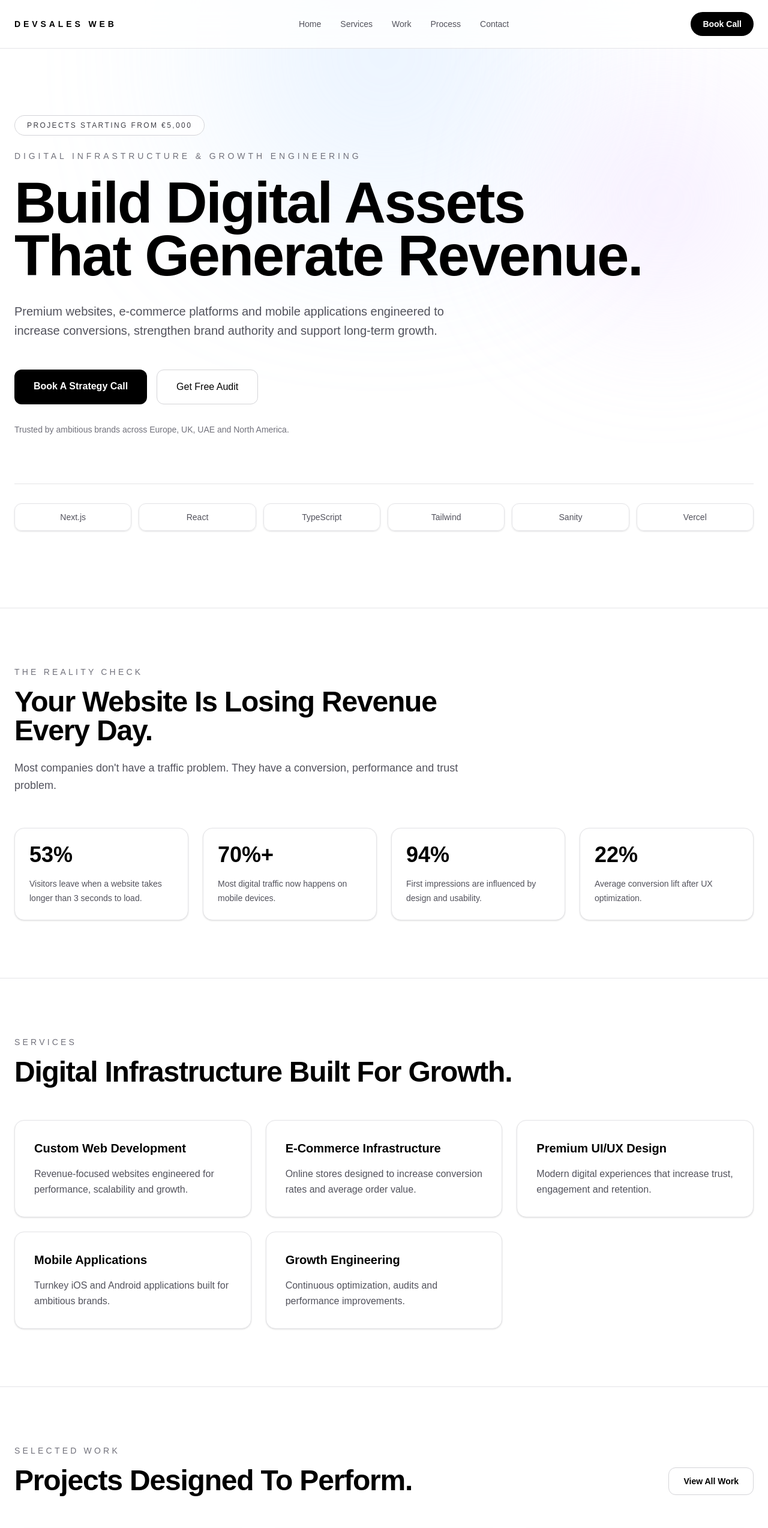
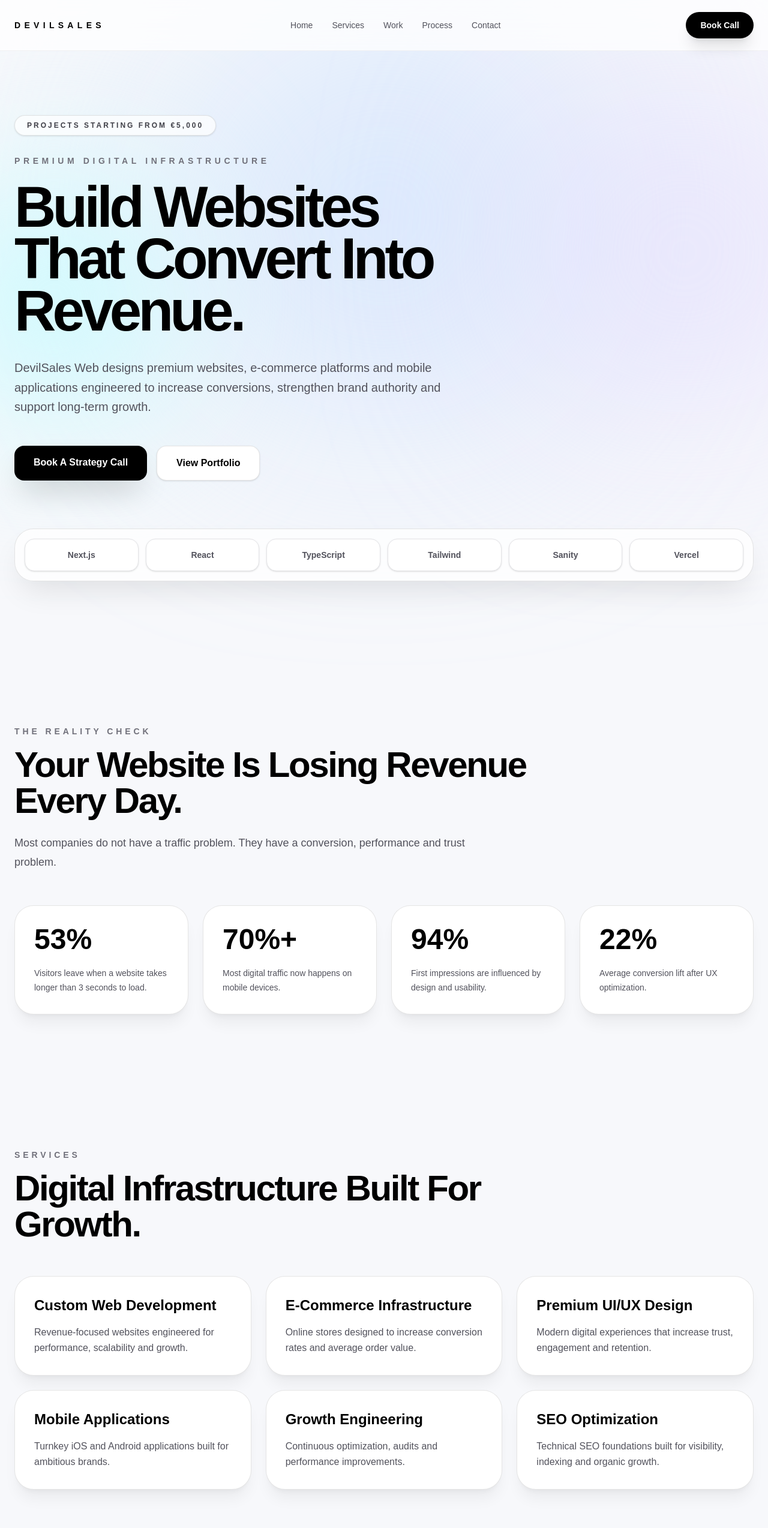
Before and after one commit to maxcode34423242323/devsales-web, a Next.js app: page / in a window 1280 px wide. Shown: the top 2547 px of the page at 60% size. Built offline with nearby package versions, Linux system fonts and the light colour scheme.

Commit message:
Upgrade homepage premium design

```diff
--- a/app/components/Navbar.tsx
+++ b/app/components/Navbar.tsx
@@ -2,32 +2,28 @@ import Link from "next/link";
 
 export default function Navbar() {
   return (
-    <header className="fixed left-0 top-0 z-50 w-full border-b border-zinc-200 bg-white/80 backdrop-blur-xl">
+    <header className="fixed left-0 top-0 z-50 w-full border-b border-black/5 bg-white/75 backdrop-blur-2xl">
       <div className="mx-auto flex max-w-7xl items-center justify-between px-6 py-5">
         <Link
           href="/"
-          className="text-sm font-bold uppercase tracking-[0.35em] text-black"
+          className="text-sm font-black uppercase tracking-[0.45em] text-black"
         >
-          DevSales Web
+          DEVILSALES
         </Link>
 
-        <nav className="hidden items-center gap-8 text-sm text-zinc-600 md:flex">
+        <nav className="hidden items-center gap-8 text-sm font-medium text-zinc-600 md:flex">
           <Link href="/" className="transition hover:text-black">
             Home
           </Link>
-
           <Link href="/#services" className="transition hover:text-black">
             Services
           </Link>
-
-          <Link href="/#work" className="transition hover:text-black">
+          <Link href="/work" className="transition hover:text-black">
             Work
           </Link>
-
           <Link href="/#process" className="transition hover:text-black">
             Process
           </Link>
-
           <Link href="/contact" className="transition hover:text-black">
             Contact
           </Link>
@@ -35,7 +31,7 @@ export default function Navbar() {
 
         <Link
           href="/contact"
-          className="rounded-full bg-black px-5 py-2.5 text-sm font-semibold text-white transition hover:opacity-90"
+          className="rounded-full bg-black px-6 py-3 text-sm font-bold text-white shadow-xl shadow-black/10 transition hover:-translate-y-0.5 hover:opacity-90"
         >
           Book Call
         </Link>
--- a/app/page.tsx
+++ b/app/page.tsx
@@ -7,208 +7,166 @@ import Footer from "./components/Footer";
 
 export default function Home() {
   const services = [
-    {
-      title: "Custom Web Development",
-      description:
-        "Revenue-focused websites engineered for performance, scalability and growth.",
-    },
-    {
-      title: "E-Commerce Infrastructure",
-      description:
-        "Online stores designed to increase conversion rates and average order value.",
-    },
-    {
-      title: "Premium UI/UX Design",
-      description:
-        "Modern digital experiences that increase trust, engagement and retention.",
-    },
-    {
-      title: "Mobile Applications",
-      description:
-        "Turnkey iOS and Android applications built for ambitious brands.",
-    },
-    {
-      title: "Growth Engineering",
-      description:
-        "Continuous optimization, audits and performance improvements.",
-    },
+    ["Custom Web Development", "Revenue-focused websites engineered for performance, scalability and growth."],
+    ["E-Commerce Infrastructure", "Online stores designed to increase conversion rates and average order value."],
+    ["Premium UI/UX Design", "Modern digital experiences that increase trust, engagement and retention."],
+    ["Mobile Applications", "Turnkey iOS and Android applications built for ambitious brands."],
+    ["Growth Engineering", "Continuous optimization, audits and performance improvements."],
+    ["SEO Optimization", "Technical SEO foundations built for visibility, indexing and organic growth."],
   ];
 
   const process = ["Discover", "Design", "Develop", "Launch", "Optimize"];
 
-  const technologies = [
-    "Next.js",
-    "React",
-    "TypeScript",
-    "Tailwind",
-    "Sanity",
-    "Vercel",
-  ];
+  const technologies = ["Next.js", "React", "TypeScript", "Tailwind", "Sanity", "Vercel"];
 
   return (
-    <main className="min-h-screen bg-white text-black">
+    <main className="min-h-screen overflow-hidden bg-[#f7f8fb] text-black">
       <Navbar />
 
-      {/* HERO */}
-      <section className="relative overflow-hidden bg-white">
-        <div className="absolute -top-40 left-1/2 h-[500px] w-[500px] -translate-x-1/2 rounded-full bg-blue-200 opacity-40 blur-[140px]" />
-        <div className="absolute right-0 top-40 h-[350px] w-[350px] rounded-full bg-purple-200 opacity-40 blur-[120px]" />
+      <section className="relative px-6 pb-32 pt-48">
+        <div className="absolute left-1/2 top-0 h-[720px] w-[720px] -translate-x-1/2 rounded-full bg-blue-200/50 blur-[160px]" />
+        <div className="absolute right-[-120px] top-40 h-[520px] w-[520px] rounded-full bg-violet-200/60 blur-[150px]" />
+        <div className="absolute left-[-120px] top-72 h-[420px] w-[420px] rounded-full bg-cyan-100 blur-[130px]" />
 
-        <div className="relative mx-auto max-w-7xl px-6 pb-32 pt-48">
+        <div className="relative mx-auto max-w-7xl">
           <motion.div
-            initial={{ opacity: 0, y: 40 }}
+            initial={{ opacity: 0, y: 34 }}
             animate={{ opacity: 1, y: 0 }}
             transition={{ duration: 0.8 }}
+            className="max-w-6xl"
           >
-            <div className="mb-6 inline-flex rounded-full border border-zinc-300 bg-white/70 px-5 py-2 text-xs font-medium uppercase tracking-[0.2em] text-zinc-700 backdrop-blur">
+            <div className="mb-8 inline-flex rounded-full border border-black/10 bg-white/70 px-5 py-2 text-xs font-bold uppercase tracking-[0.25em] text-zinc-700 shadow-sm backdrop-blur">
               Projects Starting From €5,000
             </div>
 
-            <p className="mb-6 text-sm uppercase tracking-[0.35em] text-zinc-500">
-              Digital Infrastructure & Growth Engineering
+            <p className="mb-6 text-sm font-semibold uppercase tracking-[0.4em] text-zinc-500">
+              Premium Digital Infrastructure
             </p>
 
-            <h1 className="max-w-6xl text-6xl font-bold leading-[0.92] tracking-tight text-black md:text-8xl">
-              Build Digital Assets
+            <h1 className="text-6xl font-black leading-[0.9] tracking-[-0.06em] text-black md:text-8xl">
+              Build Websites
               <br />
-              That Generate Revenue.
+              That Convert Into
+              <br />
+              Revenue.
             </h1>
 
-            <p className="mt-8 max-w-3xl text-xl leading-relaxed text-zinc-600">
-              Premium websites, e-commerce platforms and mobile applications
-              engineered to increase conversions, strengthen brand authority and
-              support long-term growth.
+            <p className="mt-9 max-w-3xl text-xl leading-relaxed text-zinc-600">
+              DevilSales Web designs premium websites, e-commerce platforms and
+              mobile applications engineered to increase conversions, strengthen
+              brand authority and support long-term growth.
             </p>
 
             <div className="mt-12 flex flex-wrap gap-4">
               <Link
                 href="/contact"
-                className="rounded-xl bg-black px-8 py-4 font-semibold text-white transition hover:opacity-90"
+                className="rounded-2xl bg-black px-8 py-4 font-bold text-white shadow-2xl shadow-black/20 transition hover:-translate-y-1 hover:opacity-90"
               >
                 Book A Strategy Call
               </Link>
 
               <Link
-                href="/contact"
-                className="rounded-xl border border-zinc-300 bg-white px-8 py-4 transition hover:bg-zinc-50"
+                href="/work"
+                className="rounded-2xl border border-black/10 bg-white px-8 py-4 font-bold text-black shadow-sm transition hover:-translate-y-1 hover:shadow-xl"
               >
-                Get Free Audit
+                View Portfolio
               </Link>
             </div>
-
-            <p className="mt-8 text-sm text-zinc-500">
-              Trusted by ambitious brands across Europe, UK, UAE and North
-              America.
-            </p>
           </motion.div>
 
           <motion.div
-            initial={{ opacity: 0, y: 30 }}
+            initial={{ opacity: 0, y: 34 }}
             animate={{ opacity: 1, y: 0 }}
-            transition={{ delay: 0.3, duration: 0.8 }}
-            className="mt-20 grid gap-3 border-t border-zinc-200 pt-8 sm:grid-cols-3 md:grid-cols-6"
+            transition={{ delay: 0.25, duration: 0.8 }}
+            className="mt-20 rounded-[2rem] border border-black/10 bg-white/75 p-4 shadow-2xl shadow-black/10 backdrop-blur-xl"
           >
+            <div className="grid gap-3 sm:grid-cols-3 md:grid-cols-6">
               {technologies.map((tech) => (
                 <div
                   key={tech}
-                className="rounded-xl border border-zinc-200 bg-white/70 px-4 py-3 text-center text-sm text-zinc-600 shadow-sm backdrop-blur"
+                  className="rounded-2xl border border-zinc-200 bg-white px-4 py-4 text-center text-sm font-semibold text-zinc-600 shadow-sm"
                 >
                   {tech}
                 </div>
               ))}
+            </div>
           </motion.div>
         </div>
       </section>
 
-      {/* REVENUE LEAKS */}
-      <section className="mx-auto max-w-7xl border-t border-zinc-200 px-6 py-24">
-        <div className="max-w-3xl">
-          <p className="mb-4 text-sm uppercase tracking-[0.3em] text-zinc-500">
+      <section className="mx-auto max-w-7xl px-6 py-28">
+        <p className="mb-4 text-sm font-semibold uppercase tracking-[0.35em] text-zinc-500">
           The Reality Check
         </p>
 
-          <h2 className="text-4xl font-bold tracking-tight text-black md:text-5xl">
+        <h2 className="max-w-4xl text-5xl font-black tracking-[-0.04em] md:text-6xl">
           Your Website Is Losing Revenue Every Day.
         </h2>
 
-          <p className="mt-6 text-lg leading-relaxed text-zinc-600">
-            Most companies don&apos;t have a traffic problem. They have a
-            conversion, performance and trust problem.
+        <p className="mt-6 max-w-3xl text-lg leading-8 text-zinc-600">
+          Most companies do not have a traffic problem. They have a conversion,
+          performance and trust problem.
         </p>
-        </div>
 
         <div className="mt-14 grid gap-6 md:grid-cols-4">
           {[
-            [
-              "53%",
-              "Visitors leave when a website takes longer than 3 seconds to load.",
-            ],
+            ["53%", "Visitors leave when a website takes longer than 3 seconds to load."],
             ["70%+", "Most digital traffic now happens on mobile devices."],
             ["94%", "First impressions are influenced by design and usability."],
             ["22%", "Average conversion lift after UX optimization."],
           ].map(([number, text]) => (
             <motion.div
               key={number}
-              whileHover={{ y: -6 }}
-              className="rounded-2xl border border-zinc-200 bg-white p-6 shadow-sm transition"
+              whileHover={{ y: -8 }}
+              className="rounded-[2rem] border border-black/10 bg-white p-8 shadow-xl shadow-black/5"
             >
-              <p className="text-4xl font-bold text-black">{number}</p>
-              <p className="mt-4 text-sm leading-6 text-zinc-600">{text}</p>
+              <p className="text-5xl font-black">{number}</p>
+              <p className="mt-5 text-sm leading-6 text-zinc-600">{text}</p>
             </motion.div>
           ))}
         </div>
       </section>
 
-      {/* SERVICES */}
-      <section
-        id="services"
-        className="mx-auto max-w-7xl border-t border-zinc-200 px-6 py-24"
-      >
-        <p className="mb-4 text-sm uppercase tracking-[0.3em] text-zinc-500">
+      <section id="services" className="mx-auto max-w-7xl px-6 py-28">
+        <p className="mb-4 text-sm font-semibold uppercase tracking-[0.35em] text-zinc-500">
           Services
         </p>
 
-        <h2 className="max-w-4xl text-4xl font-bold tracking-tight text-black md:text-5xl">
+        <h2 className="max-w-4xl text-5xl font-black tracking-[-0.04em] md:text-6xl">
           Digital Infrastructure Built For Growth.
         </h2>
 
         <div className="mt-14 grid gap-6 md:grid-cols-2 lg:grid-cols-3">
-          {services.map((service) => (
+          {services.map(([title, description]) => (
             <motion.div
-              key={service.title}
-              whileHover={{ y: -6 }}
-              className="rounded-2xl border border-zinc-200 bg-white p-8 shadow-sm transition"
+              key={title}
+              whileHover={{ y: -8 }}
+              className="rounded-[2rem] border border-black/10 bg-white p-8 shadow-xl shadow-black/5"
             >
-              <h3 className="text-xl font-semibold text-black">
-                {service.title}
-              </h3>
+              <h3 className="text-2xl font-black">{title}</h3>
               <p className="mt-4 leading-relaxed text-zinc-600">
-                {service.description}
+                {description}
               </p>
             </motion.div>
           ))}
         </div>
       </section>
 
-      {/* WORK */}
-      <section
-        id="work"
-        className="mx-auto max-w-7xl border-t border-zinc-200 px-6 py-24"
-      >
-        <div className="flex flex-col justify-between gap-6 md:flex-row md:items-end">
+      <section id="work" className="mx-auto max-w-7xl px-6 py-28">
+        <div className="flex flex-col justify-between gap-8 md:flex-row md:items-end">
           <div>
-            <p className="mb-4 text-sm uppercase tracking-[0.3em] text-zinc-500">
+            <p className="mb-4 text-sm font-semibold uppercase tracking-[0.35em] text-zinc-500">
               Selected Work
             </p>
 
-            <h2 className="max-w-4xl text-4xl font-bold tracking-tight text-black md:text-5xl">
+            <h2 className="max-w-4xl text-5xl font-black tracking-[-0.04em] md:text-6xl">
               Projects Designed To Perform.
             </h2>
           </div>
 
           <Link
             href="/work"
-            className="w-fit rounded-xl border border-zinc-300 bg-white px-6 py-3 text-sm font-semibold text-black transition hover:bg-zinc-50"
+            className="w-fit rounded-2xl border border-black/10 bg-white px-7 py-4 font-bold shadow-sm transition hover:-translate-y-1 hover:shadow-xl"
           >
             View All Work
           </Link>
@@ -217,120 +175,103 @@ export default function Home() {
         <div className="mt-14 grid gap-6 md:grid-cols-3">
           <Link
             href="/work/devilsales-auto"
-            className="group overflow-hidden rounded-2xl border border-zinc-200 bg-white shadow-sm transition hover:-translate-y-1 hover:shadow-xl"
+            className="group overflow-hidden rounded-[2rem] border border-black/10 bg-white shadow-xl shadow-black/5 transition hover:-translate-y-2 hover:shadow-2xl"
           >
-            <div className="h-56 overflow-hidden border-b border-zinc-200">
+            <div className="h-64 overflow-hidden border-b border-zinc-200">
               <img
                 src="/images/devilsales-home.png"
                 alt="DevilSales Auto"
-                className="h-full w-full object-cover transition duration-500 group-hover:scale-105"
+                className="h-full w-full object-cover transition duration-700 group-hover:scale-105"
               />
             </div>
 
             <div className="p-8">
-              <h3 className="text-2xl font-bold text-black">DevilSales Auto</h3>
+              <h3 className="text-3xl font-black">DevilSales Auto</h3>
               <p className="mt-3 text-zinc-600">Luxury Automotive Platform</p>
-              <p className="mt-8 text-sm text-zinc-500 transition group-hover:text-black">
+              <p className="mt-8 text-sm font-bold text-zinc-500 group-hover:text-black">
                 View Case Study →
               </p>
             </div>
           </Link>
 
-          <div className="group overflow-hidden rounded-2xl border border-zinc-200 bg-white shadow-sm transition hover:-translate-y-1 hover:shadow-xl">
-            <div className="h-56 overflow-hidden border-b border-zinc-200">
-              <img
-                src="/images/elite-estates.png"
-                alt="Elite Estates"
-                className="h-full w-full object-cover transition duration-500 group-hover:scale-105"
-              />
+          {[
+            ["Elite Estates", "Luxury Real Estate Experience"],
+            ["Apex Legal", "Premium Law Firm Transformation"],
+          ].map(([title, subtitle]) => (
+            <div
+              key={title}
+              className="overflow-hidden rounded-[2rem] border border-black/10 bg-white shadow-xl shadow-black/5 opacity-80"
+            >
+              <div className="flex h-64 items-center justify-center bg-zinc-100">
+                <p className="text-sm font-bold uppercase tracking-[0.25em] text-zinc-400">
+                  Coming Soon
+                </p>
               </div>
 
               <div className="p-8">
-              <h3 className="text-2xl font-bold text-black">Elite Estates</h3>
-              <p className="mt-3 text-zinc-600">
-                Luxury Real Estate Experience
+                <h3 className="text-3xl font-black">{title}</h3>
+                <p className="mt-3 text-zinc-600">{subtitle}</p>
+                <p className="mt-8 text-sm font-bold text-zinc-500">
+                  Case Study In Progress
                 </p>
-              <p className="mt-8 text-sm text-zinc-500">Coming Soon</p>
               </div>
             </div>
-
-          <div className="group overflow-hidden rounded-2xl border border-zinc-200 bg-white shadow-sm transition hover:-translate-y-1 hover:shadow-xl">
-            <div className="h-56 overflow-hidden border-b border-zinc-200">
-              <img
-                src="/images/apex-legal.png"
-                alt="Apex Legal"
-                className="h-full w-full object-cover transition duration-500 group-hover:scale-105"
-              />
-            </div>
-
-            <div className="p-8">
-              <h3 className="text-2xl font-bold text-black">Apex Legal</h3>
-              <p className="mt-3 text-zinc-600">
-                Premium Law Firm Transformation
-              </p>
-              <p className="mt-8 text-sm text-zinc-500">Coming Soon</p>
-            </div>
-          </div>
+          ))}
         </div>
       </section>
 
-      {/* PROCESS */}
-      <section
-        id="process"
-        className="mx-auto max-w-7xl border-t border-zinc-200 px-6 py-24"
-      >
-        <p className="mb-4 text-sm uppercase tracking-[0.3em] text-zinc-500">
+      <section id="process" className="mx-auto max-w-7xl px-6 py-28">
+        <p className="mb-4 text-sm font-semibold uppercase tracking-[0.35em] text-zinc-500">
           Process
         </p>
 
-        <h2 className="max-w-4xl text-4xl font-bold tracking-tight text-black md:text-5xl">
-          The DevSales Method.
+        <h2 className="max-w-4xl text-5xl font-black tracking-[-0.04em] md:text-6xl">
+          The DevilSales Method.
         </h2>
 
         <div className="mt-14 grid gap-6 md:grid-cols-5">
           {process.map((step, index) => (
             <motion.div
               key={step}
-              whileHover={{ y: -6 }}
-              className="rounded-2xl border border-zinc-200 bg-white p-6 text-center shadow-sm transition"
+              whileHover={{ y: -8 }}
+              className="rounded-[2rem] border border-black/10 bg-white p-8 text-center shadow-xl shadow-black/5"
             >
-              <p className="text-sm text-zinc-500">0{index + 1}</p>
-              <h3 className="mt-2 text-xl font-semibold text-black">{step}</h3>
+              <p className="text-sm font-bold text-zinc-400">
+                0{index + 1}
+              </p>
+              <h3 className="mt-3 text-2xl font-black">{step}</h3>
             </motion.div>
           ))}
         </div>
       </section>
 
-      {/* CTA */}
       <section
         id="contact"
-        className="relative overflow-hidden border-t border-zinc-200 bg-zinc-50 px-6 py-32"
+        className="relative overflow-hidden bg-black px-6 py-32 text-white"
       >
-        <div className="absolute left-1/2 top-20 h-[350px] w-[350px] -translate-x-1/2 rounded-full bg-blue-200 opacity-40 blur-[120px]" />
+        <div className="absolute left-1/2 top-20 h-[420px] w-[420px] -translate-x-1/2 rounded-full bg-blue-500/30 blur-[140px]" />
 
         <div className="relative mx-auto max-w-7xl">
-          <div className="max-w-4xl">
-            <p className="mb-4 text-sm uppercase tracking-[0.3em] text-zinc-500">
+          <p className="mb-4 text-sm font-semibold uppercase tracking-[0.35em] text-zinc-400">
             Free Audit
           </p>
 
-            <h2 className="text-5xl font-bold leading-tight tracking-tight text-black">
+          <h2 className="max-w-4xl text-5xl font-black leading-tight tracking-[-0.04em] md:text-6xl">
             Get A Free 60-Second Video Audit.
           </h2>
 
-            <p className="mt-8 text-xl leading-relaxed text-zinc-600">
-              We&apos;ll identify the biggest conversion leaks on your website
-              and show you exactly where revenue is being lost.
+          <p className="mt-8 max-w-3xl text-xl leading-relaxed text-zinc-300">
+            We will identify the biggest conversion leaks on your website and
+            show exactly where revenue is being lost.
           </p>
 
           <div className="mt-12">
             <Link
               href="/contact"
-                className="rounded-xl bg-black px-8 py-4 font-semibold text-white transition hover:opacity-90"
+              className="rounded-2xl bg-white px-8 py-4 font-bold text-black transition hover:-translate-y-1 hover:opacity-90"
             >
               Request My Audit
             </Link>
-            </div>
           </div>
         </div>
       </section>
```
Lines whose indentation alone changed are shown as unchanged.
